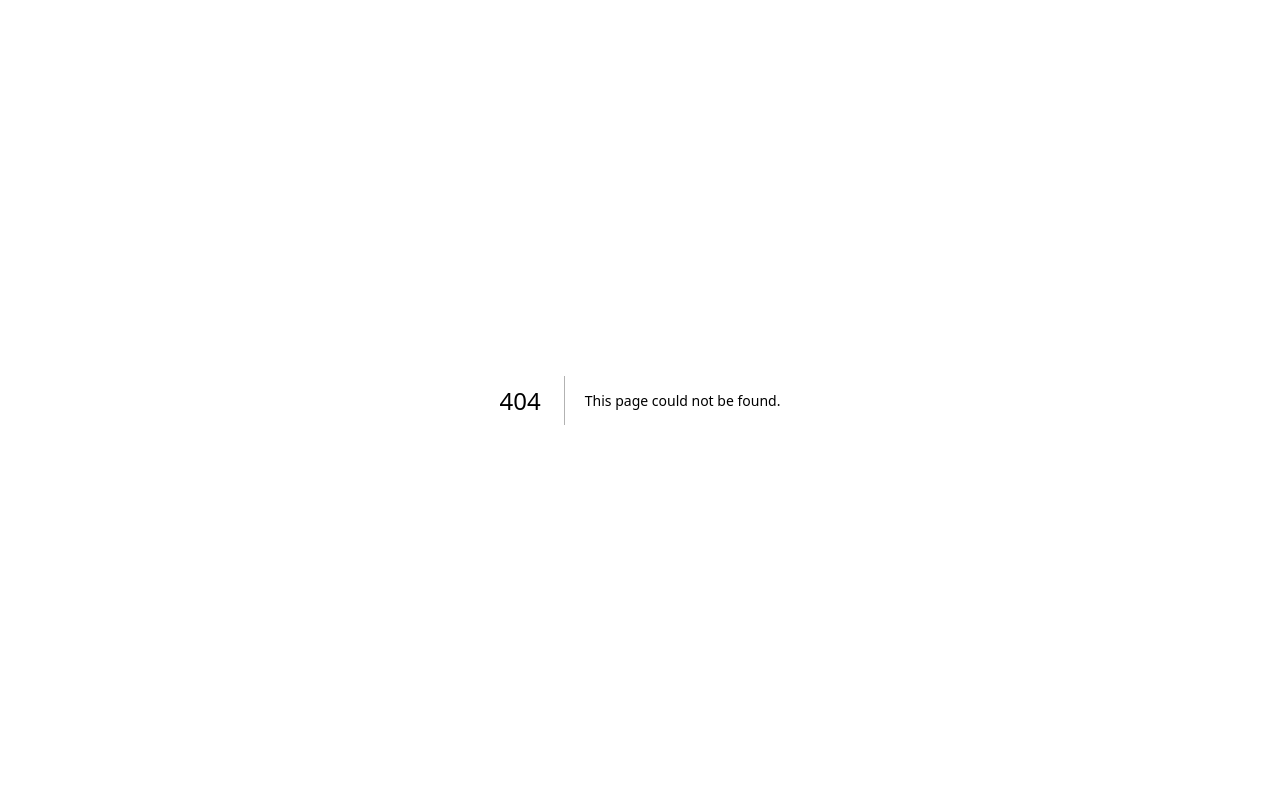
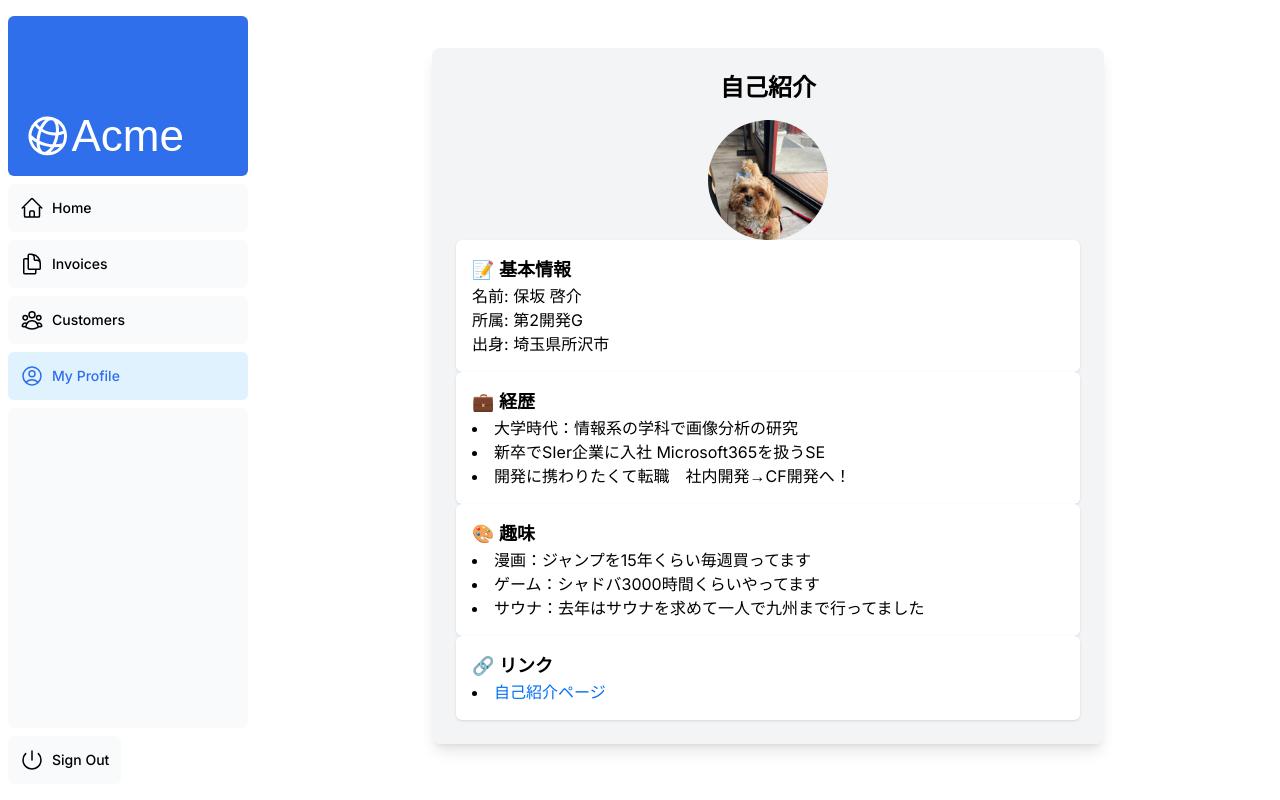
Before and after one commit to k-hosaka/nextjs-dashboard, a Next.js app: page /dashboard/profile in a window 1280 px wide. Before the commit this address had no page. Built offline with nearby package versions, Linux system fonts and the light colour scheme; a web font is replaced by a local one.

Commit message:
add profile page

```diff
--- a/app/dashboard/invoices/page.tsx
+++ b/app/dashboard/invoices/page.tsx
@@ -6,6 +6,10 @@ import { lusitana } from '@/app/ui/fonts';
 import { InvoicesTableSkeleton } from '@/app/ui/skeletons';
 import { Suspense } from 'react';
 import { fetchInvoicesPages } from '@/app/lib/data';
+
+export const metadata: Metadata = {
+    title: 'Invoices',
+  };
 
 export default async function Page(props: {
     searchParams?: Promise<{
--- /dev/null
+++ b/app/dashboard/profile/components/BasicInfo.tsx
@@ -0,0 +1,10 @@
+export default function BasicInfo({ name, affiliation, hometown }: { name: string; affiliation: string; hometown: string }) {
+    return (
+      <div className="p-4 bg-white shadow rounded-md">
+        <h2 className="text-lg font-semibold">📝 基本情報</h2>
+        <p>名前: {name}</p>
+        <p>所属: {affiliation}</p>
+        <p>出身: {hometown}</p>
+      </div>
+    );
+  }
--- /dev/null
+++ b/app/dashboard/profile/components/Career.tsx
@@ -0,0 +1,12 @@
+export default function Career({ career }: { career: string[] }) {
+    return (
+      <div className="p-4 bg-white shadow rounded-md">
+        <h2 className="text-lg font-semibold">💼 経歴</h2>
+        <ul className="list-disc list-inside">
+          {career.map((item, index) => (
+            <li key={index}>{item}</li>
+          ))}
+        </ul>
+      </div>
+    );
+  }
--- /dev/null
+++ b/app/dashboard/profile/components/Hobbies.tsx
@@ -0,0 +1,12 @@
+export default function Hobbies({ hobbies }: { hobbies: string[] }) {
+    return (
+      <div className="p-4 bg-white shadow rounded-md">
+        <h2 className="text-lg font-semibold">🎨 趣味</h2>
+        <ul className="list-disc list-inside">
+          {hobbies.map((hobby, index) => (
+            <li key={index}>{hobby}</li>
+          ))}
+        </ul>
+      </div>
+    );
+  }
--- /dev/null
+++ b/app/dashboard/profile/components/Links.tsx
@@ -0,0 +1,18 @@
+import Link from 'next/link';
+
+export default function Links({ links }: { links: { label: string; url: string }[] }) {
+  return (
+    <div className="p-4 bg-white shadow rounded-md">
+      <h2 className="text-lg font-semibold">🔗 リンク</h2>
+      <ul className="list-disc list-inside">
+        {links.map((link, index) => (
+          <li key={index}>
+            <Link href={link.url} className="text-blue-500 hover:underline">
+              {link.label}
+            </Link>
+          </li>
+        ))}
+      </ul>
+    </div>
+  );
+}
--- /dev/null
+++ b/app/dashboard/profile/components/ProfileImage.tsx
@@ -0,0 +1,9 @@
+import Image from 'next/image';
+
+export default function ProfileImage({ imageUrl, alt }: { imageUrl: string; alt: string }) {
+  return (
+    <div className="flex justify-center">
+      <Image className="rounded-full" src={imageUrl} alt={alt} width={120} height={120} />
+    </div>
+  );
+}
--- /dev/null
+++ b/app/dashboard/profile/page.tsx
@@ -0,0 +1,48 @@
+import ProfileImage from './components/ProfileImage';
+import BasicInfo from './components/BasicInfo';
+import Career from './components/Career';
+import Hobbies from './components/Hobbies';
+import Links from './components/Links';
+
+export default function Profile() {
+    return (
+      <main className="max-w-2xl mx-auto p-6 bg-gray-100 rounded-lg shadow-lg">
+        <h1 className="text-2xl font-bold text-center mb-4">自己紹介</h1>
+
+        {/* プロフィール画像 */}
+        <ProfileImage imageUrl="/profile/buntaro.jpg" alt="No Image" />
+
+        {/* 基本情報 */}
+        <BasicInfo
+          name="保坂 啓介"
+          affiliation="第2開発G"
+          hometown="埼玉県所沢市"
+        />
+
+        {/* 経歴 */}
+        <Career
+          career={[
+            "大学時代：情報系の学科で画像分析の研究",
+            "新卒でSIer企業に入社 Microsoft365を扱うSE",
+            "開発に携わりたくて転職　社内開発→CF開発へ！",
+          ]}
+        />
+
+        {/* 趣味 */}
+        <Hobbies
+          hobbies={[
+            "漫画：ジャンプを15年くらい毎週買ってます",
+            "ゲーム：シャドバ3000時間くらいやってます",
+            "サウナ：去年はサウナを求めて一人で九州まで行ってました",
+          ]}
+        />
+
+        {/* リンク */}
+          <Links
+            links={[
+            { label: "自己紹介ページ", url: "https://sites.google.com/wwwave.jp/self-introduction/%E4%BF%9D%E5%9D%82-%E5%95%93%E4%BB%8B?authuser=0" },
+          ]}
+        />
+      </main>
+    );
+  }
--- a/app/layout.tsx
+++ b/app/layout.tsx
@@ -1,5 +1,15 @@
 import '@/app/ui/global.css';
 import { inter } from '@/app/ui/fonts';
+import { Metadata } from 'next';
+
+export const metadata: Metadata = {
+  title: {
+    template: '%s | Acme Dashboard',
+    default: 'Acme Dashboard',
+  },
+  description: 'The official Next.js Learn Dashboard built with App Router.',
+  metadataBase: new URL('https://next-learn-dashboard.vercel.sh'),
+};
 
 export default function RootLayout({
   children,
--- a/app/lib/actions.ts
+++ b/app/lib/actions.ts
@@ -110,12 +110,20 @@ export async function updateInvoice(
     redirect('/dashboard/invoices');
   }
 
-export async function deleteInvoice(id: string) {
-    throw new Error('Failed to Delete Invoice');
+  export async function deleteInvoice(id: string) {
+    try {
+      const result = await sql`DELETE FROM invoices WHERE id = ${id}`;
 
-    await sql`DELETE FROM invoices WHERE id = ${id}`;
-    revalidatePath('/dashboard/invoices');
-}
+      if (result.count === 0) {
+        throw new Error('Invoice not found'); // IDが見つからなかった場合
+      }
+
+      revalidatePath('/dashboard/invoices'); // キャッシュを更新
+    } catch (error) {
+      console.error('Error deleting invoice:', error);
+      throw new Error('Failed to delete invoice');
+    }
+  }
 
 export async function authenticate(
     prevState: string | undefined,
--- a/app/ui/dashboard/nav-links.tsx
+++ b/app/ui/dashboard/nav-links.tsx
@@ -4,6 +4,7 @@ import {
   UserGroupIcon,
   HomeIcon,
   DocumentDuplicateIcon,
+  UserCircleIcon,
 } from '@heroicons/react/24/outline';
 import Link from 'next/link';
 import { usePathname } from 'next/navigation';
@@ -19,6 +20,7 @@ const links = [
     icon: DocumentDuplicateIcon,
   },
   { name: 'Customers', href: '/dashboard/customers', icon: UserGroupIcon },
+  { name: 'My Profile', href: '/dashboard/profile', icon: UserCircleIcon },
 ];
 
 export default function NavLinks() {
```
Also changed, not shown: public/profile/buntaro.jpg (added).
